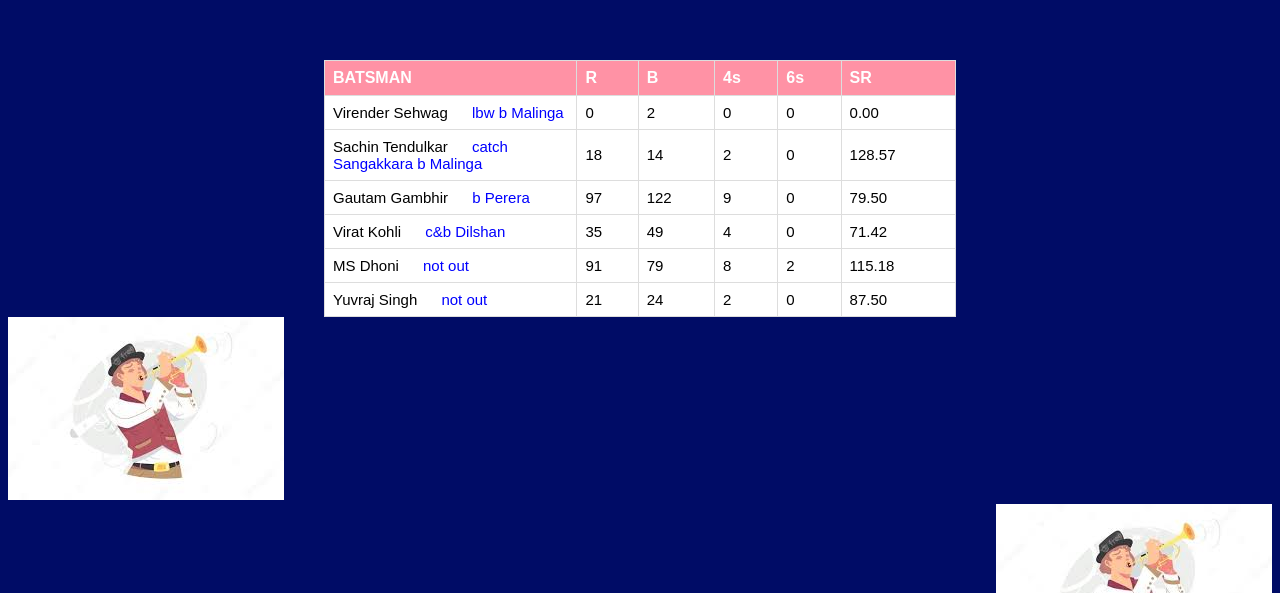
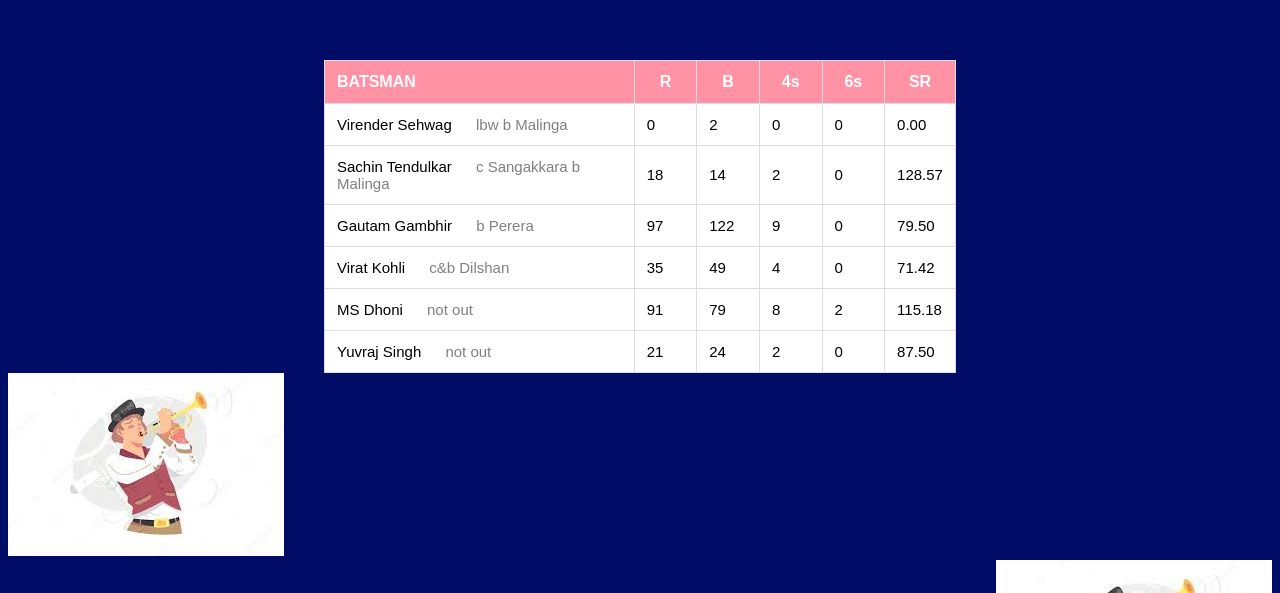
Before and after one commit to SDBriteCoder/My11Circle, a plain HTML site: page index.html in a window 1280 px wide. Shown: the part 207-800 px from the top of the page. Drawn offline with Linux system fonts and the light colour scheme.

Commit message:
sixth commit

```diff
--- a/index.html
+++ b/index.html
@@ -15,7 +15,7 @@
         td,th {
             border: 1px solid #dddddd;
             text-align: left;
-            padding: 8px;
+            padding: 12px;
         }
 
         .tclass {
@@ -23,8 +23,14 @@
             font-size: 15px;
         }
 
-        a {
+        a
+        {
             color: black;
+        }
+        .tab_data
+        {
+            text-align: center;
+            color: darkpink;
         }
     </style>
 </head>
@@ -39,26 +45,27 @@
 
         <table style="margin-top: 5%;">
             <tr bgcolor="#FF92A5">
-                <th style="color:white;">BATSMAN</th>
-                <th style="color:white;">R</th>
-                <th style="color:white;">B</th>
-                <th style="color:white;">4s</th>
-                <th style="color:white;">6s</th>
-                <th style="color:white;">SR</th>
+                <th style="text-align: left; color:white; width: 50%">BATSMAN</th>
+                <th style="text-align: center; color:white; width: 10%">R</th>
+                <th style="text-align: center; color:white; width: 10%">B</th>
+                <th style="text-align: center; color:white; width: 10%">4s</th>
+                <th style="text-align: center; color:white; width: 10%">6s</th>
+                <th style="text-align: center; color:white; width: 10%">SR</th>
             </tr>
             <tr class="tclass">
-                <td style="width: 40%;"><a style="text-decoration: none"
-                        href="https://en.wikipedia.org/wiki/Virender_Sehwag">Virender Sehwag</a>
-                        <span style="color: blue; margin-left: 20px;">lbw b Malinga</span></td>
-                <td>0</td>
-                <td>2</td>
-                <td>0</td>
-                <td>0</td>
-                <td>0.00</td>
+                <td> <a style="text-decoration: none" href="https://en.wikipedia.org/wiki/Virender_Sehwag">Virender Sehwag</a>
+                        <span style="color: gray; margin-left: 20px;">lbw b Malinga</span></td>
+                <div class="tab_data">
+                    <td>0</td>
+                    <td>2</td>
+                    <td>0</td>
+                    <td>0</td>
+                    <td>0.00</td>
+                </div>
             </tr>
             <tr class="tclass">
                 <td> <a style="text-decoration: none" href="https://en.wikipedia.org/wiki/Sachin_Tendulkar">Sachin Tendulkar</a>
-                    <span style="color: blue; margin-left: 20px;">catch Sangakkara b Malinga</span></td>
+                    <span style="color: gray; margin-left: 20px;">c Sangakkara b Malinga</span></td>
                 <td>18</td>
                 <td>14</td>
                 <td>2</td>
@@ -66,8 +73,8 @@
                 <td>128.57</td>
             </tr>
             <tr class="tclass">
-                <td><a style="text-decoration: none" href="https://en.wikipedia.org/wiki/Gautam_Gambhir">Gautam Gambhir</a>
-                    <span style="color: blue; margin-left: 20px;">b Perera</span></td>
+                <td> <a style="text-decoration: none" href="https://en.wikipedia.org/wiki/Gautam_Gambhir">Gautam Gambhir</a>
+                    <span style="color: gray; margin-left: 20px;">b Perera</span></td>
                 <td>97</td>
                 <td>122</td>
                 <td>9</td>
@@ -75,8 +82,8 @@
                 <td>79.50</td>
             </tr>
             <tr class="tclass">
-                <td><a style="text-decoration: none" href="https://en.wikipedia.org/wiki/Virat_Kohli">Virat Kohli</a>
-                    <span style="color: blue; margin-left: 20px;">c&b Dilshan</span></td>
+                <td> <a style="text-decoration: none" href="https://en.wikipedia.org/wiki/Virat_Kohli">Virat Kohli</a>
+                    <span style="color: gray; margin-left: 20px;">c&b Dilshan</span></td>
                 <td>35</td>
                 <td>49</td>
                 <td>4</td>
@@ -84,8 +91,8 @@
                 <td>71.42</td>
             </tr>
             <tr class="tclass">
-                <td><a style="text-decoration: none" href="https://en.wikipedia.org/wiki/MS_Dhoni">MS Dhoni</a>
-                    <span style="color: blue; margin-left: 20px;">not out</span></td>
+                <td> <a style="text-decoration: none" href="https://en.wikipedia.org/wiki/MS_Dhoni">MS Dhoni</a>
+                    <span style="color: gray; margin-left: 20px;">not out</span></td>
                 <td>91</td>
                 <td>79</td>
                 <td>8</td>
@@ -93,8 +100,8 @@
                 <td>115.18</td>
             </tr>
             <tr class="tclass">
-                <td><a style="text-decoration: none" href="https://en.wikipedia.org/wiki/Yuvraj_Singh">Yuvraj Singh</a>
-                    <span style="color: blue; margin-left: 20px;">not out</span></td>
+                <td> <a style="text-decoration: none" href="https://en.wikipedia.org/wiki/Yuvraj_Singh">Yuvraj Singh</a>
+                    <span style="color: gray; margin-left: 20px;">not out</span></td>
                 <td>21</td>
                 <td>24</td>
                 <td>2</td>
```
